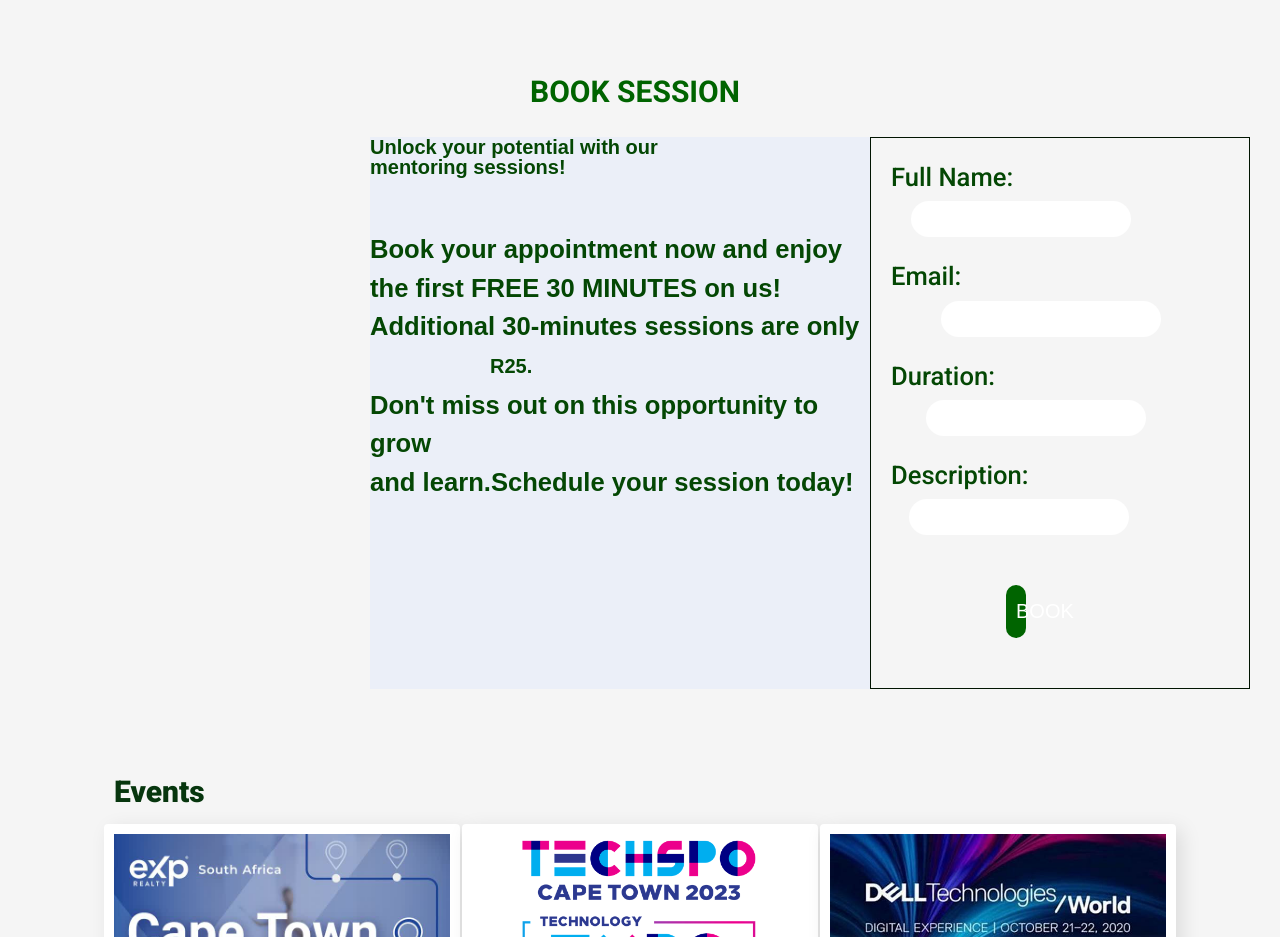
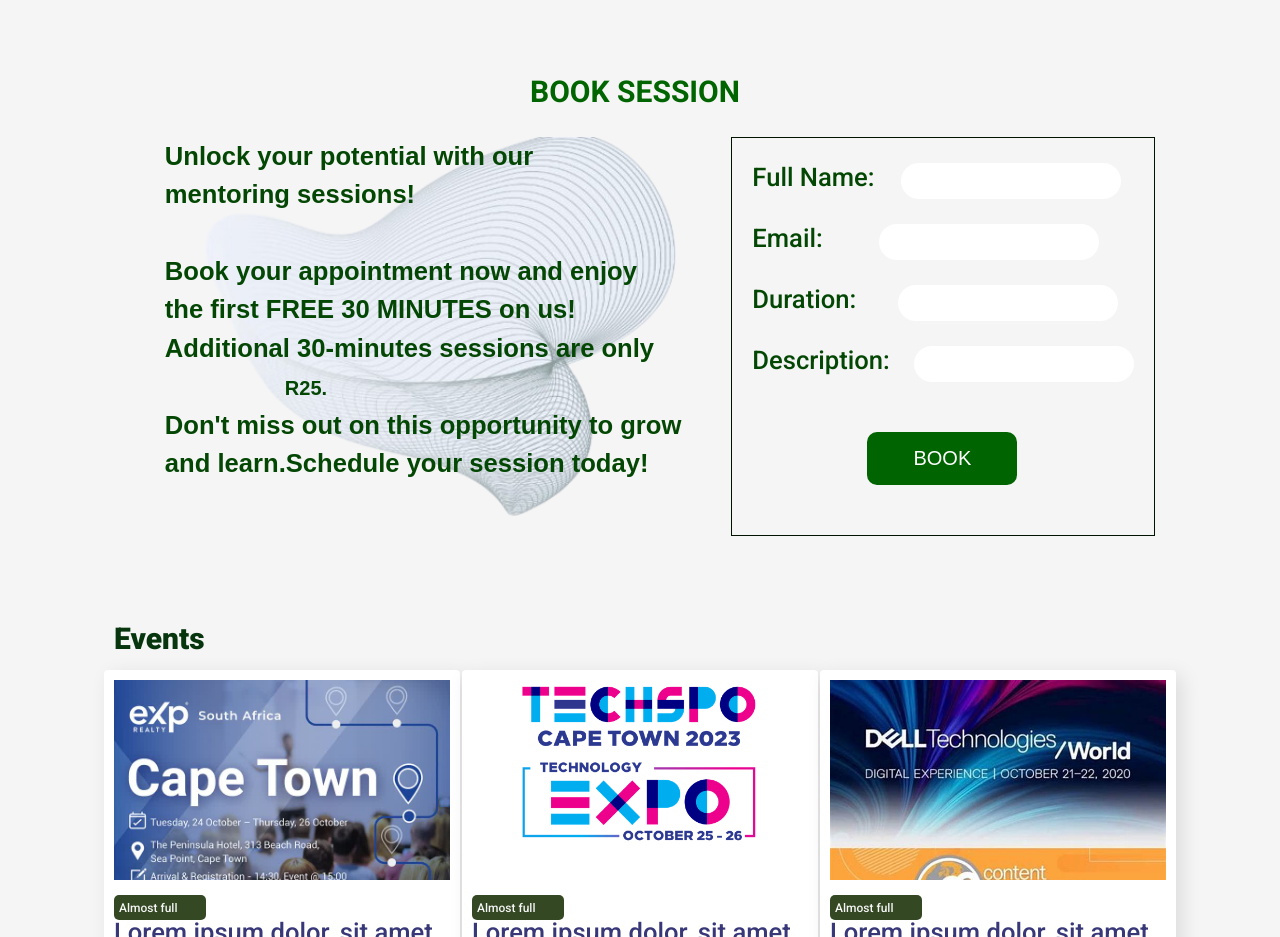
Before and after one commit to lwandile9/Code-Heads-Hub, a plain HTML site: page index.html in a window 1280 px wide. Shown: the part 3720-4657 px from the top of the page. Drawn offline with Linux system fonts and the light colour scheme.

Commit message:
updated book us page

```diff
--- a/css/main.css
+++ b/css/main.css
@@ -240,39 +240,37 @@
 }
 
 .whole-body{
-
   font-family: Arial, Helvetica, sans-serif; /*respnsible for the font in this code*/
-  background-color: rgb(235,239,248);      /* its the color for the whole page*/
+      /* its the color for the whole page*/
  /* position:absolute;*/    /*places an element exactly where you want it within its nearest positioned ancestor or the initial containing block, giving you precise control over its layout.*/
   top:50px;    /*means that the top edge of the element will be placed 50 pixels below the top edge of its containing block.*/
-  margin-left: 350px;
-  background-image: url(../Code-Heads-Hub/images/Image-removebg-preview.png);
+  margin-left: 50px;
+  background-image: url(../images/backgound-images/solid-heart.png);
   background-position: center;
   background-size: cover;
-  marging-botton:5px;
+  padding-right: 50px;
 }
 
 /*styiling the paraph under this nameclass*/
 #tagline1{
-  font-size: 20px;
-  width: 500px;
+ /* font-size: 20px;
   margin-bottom:15PX;
-  line-height: 20px;
+  line-height: 20px;*/
 }
 
 .Booktagline2{
   font-size: 20;
   margin-top:10PX;
-  /*position:absolute;*/
-  line-height: 20px;
+  line-height: 24px;
 }
 
 .R25{
-
+  line-height: 24px;
 padding-left: 120px;
 font-size: 20px;
 }
 .Booktagline3{
+
   font-size: 20px;
   line-height:0px ;
   display: inline;
@@ -317,10 +315,9 @@ section{
 
 .BOOK-US-SESSION{
 
-      margin-bottom: 10px;
-
+    margin-bottom: 10px;
     gap: 10px;
-     margin-right: 10px;
+    margin-right: 10px;
      align-items: 10px;
      color: rgb(4, 71, 4);
 }
@@ -367,9 +364,9 @@ padding: 20px;
   padding: 15px 10px 15px 10px;
   background-color: darkgreen;
   COLOR: WHITE;
-  width: 1PX;
+  width: 150PX;
   margin:30PX;
-  margin-left:115PX;
+  margin-left:115px;;
 }
 
 
```
